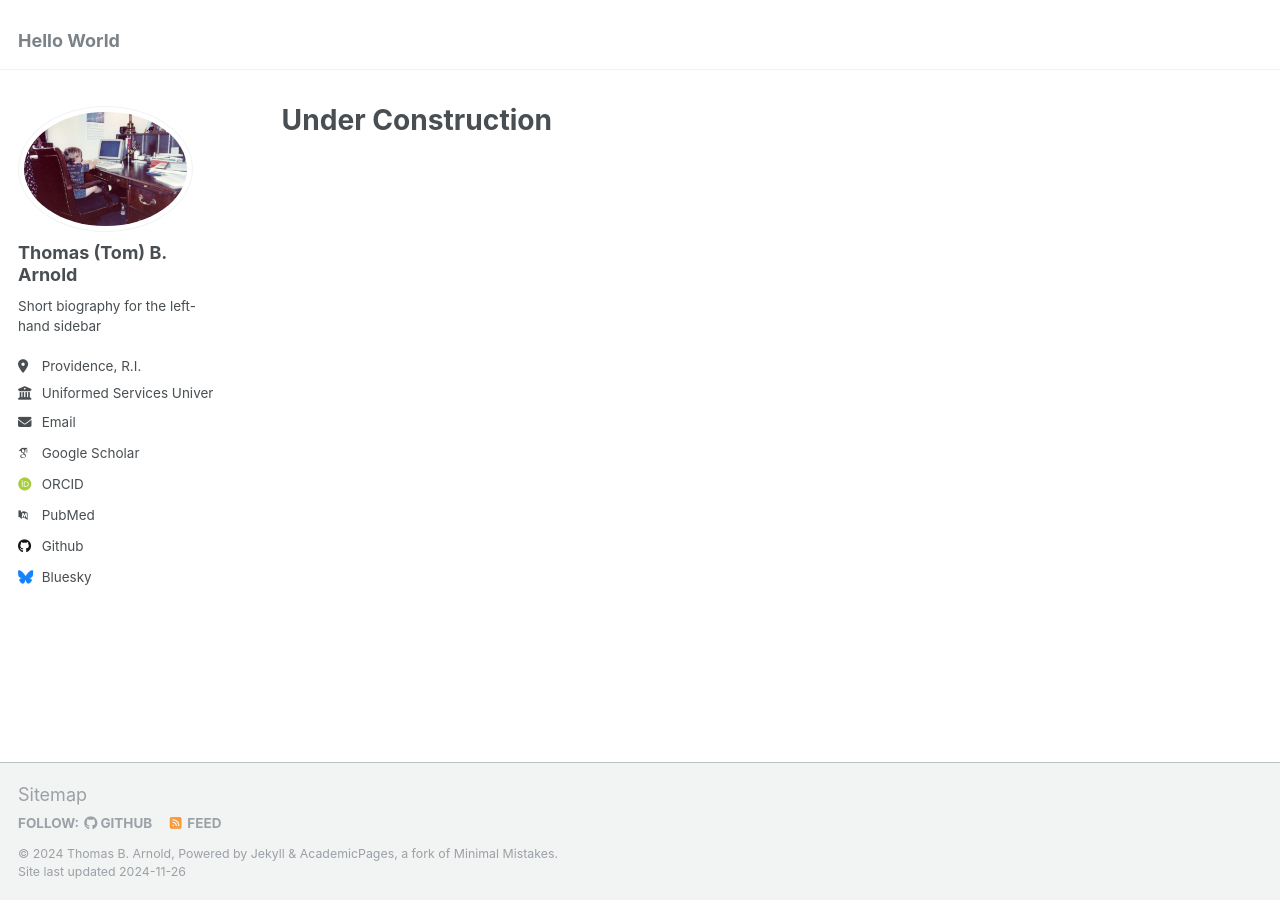
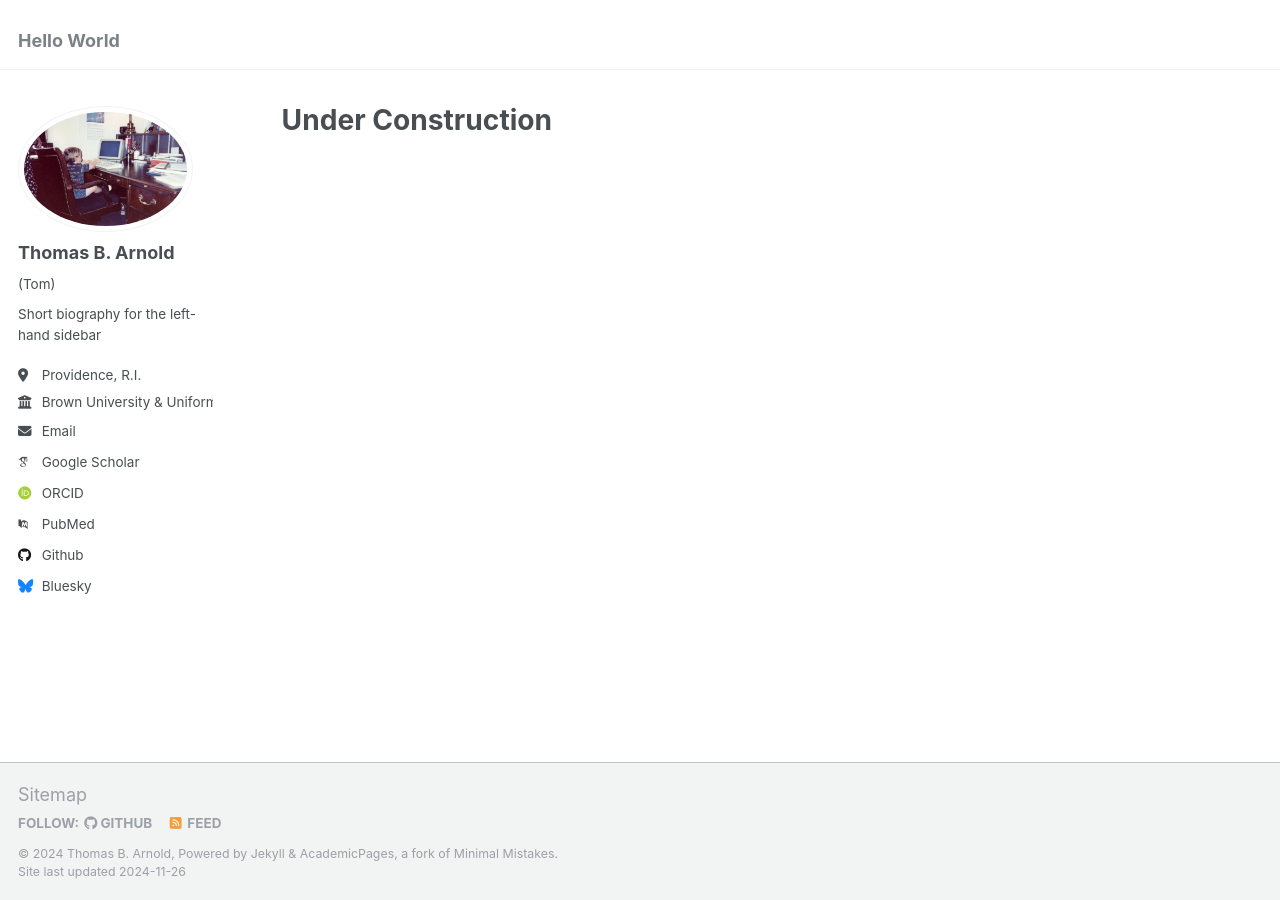
Before and after one commit to tomrannosaurus/tomrannosaurus.github.io, a Jekyll site: the page built from _pages/about.md, in a window 1280 px wide. Built offline with Jekyll 4.4.1, drawn with Linux system fonts in a browser that asks for light colours; some web fonts are replaced.

Commit message:
Update _config.yml

```diff
--- a/_config.yml
+++ b/_config.yml
@@ -22,12 +22,11 @@ repository               : "tomrannosaurus/tomrannosaurus.github.io"
 author:
   # Biographic information
   avatar           : "1929334_1005936640048_3416_n.jpg"
-  name             : "Thomas (Tom) B. Arnold"
-  nickname         : "Tom"
-  pronouns         : # example: "she/her"
+  name             : "Thomas B. Arnold"
+  pronouns         : "(Tom)"
   bio              : "Short biography for the left-hand sidebar"
   location         : "Providence, R.I."
-  employer         : "Uniformed Services University"
+  employer         : "Brown University & Uniformed Services University of the Health Sciences"
   uri              : # URL
   email            : "none@example.org"
 
```
